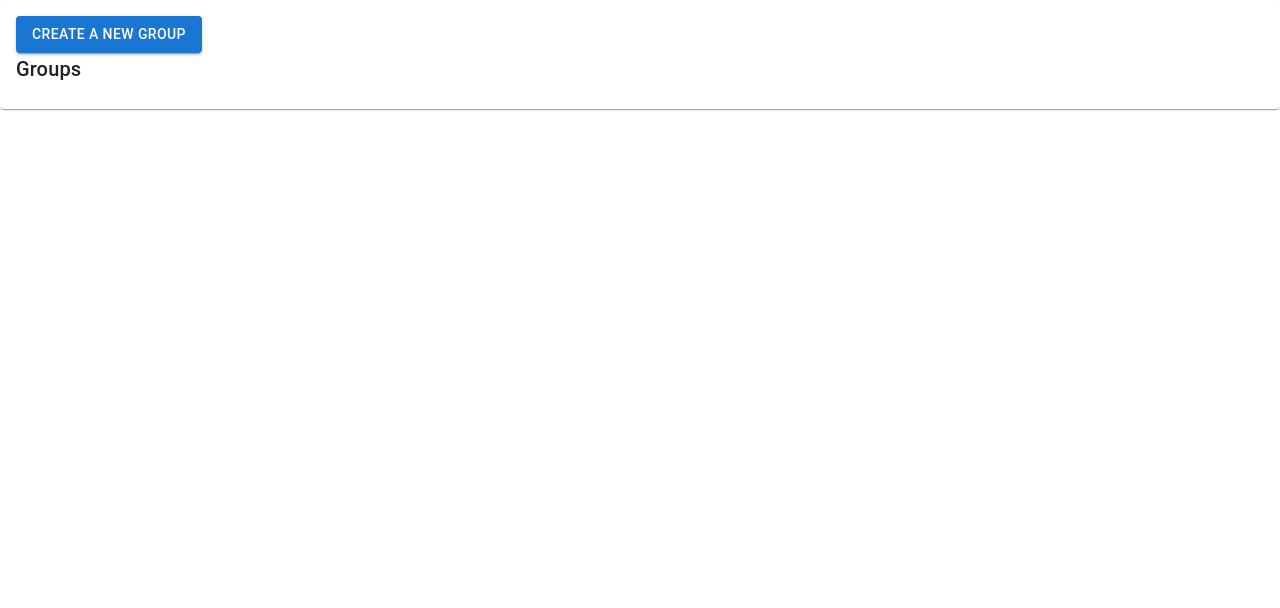
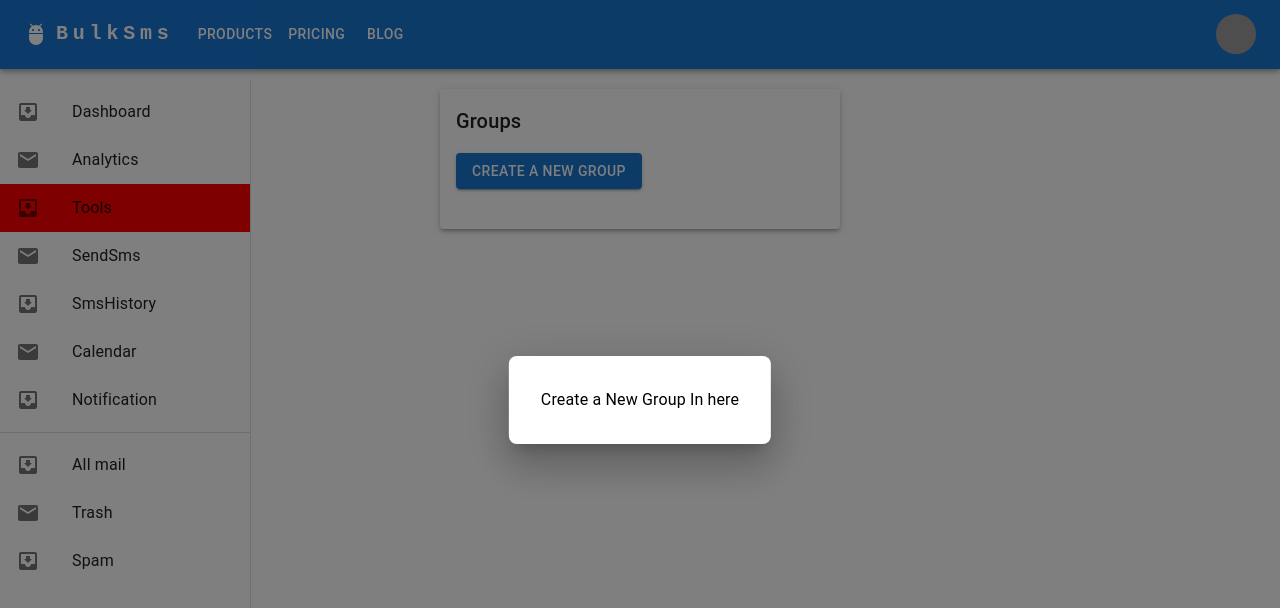
Before and after one commit to kishorpau/Project-Main, a React (Vite) app: page /Tools in a window 1280 px wide. Both pictures are taken after a click on the button "CREATE A NEW GROUP". Shown: the top 608 px of the page. Built offline with nearby package versions, Linux system fonts and the light colour scheme; grey boxes are pictures that could not be loaded.

Commit message:
added some css changes

```diff
--- a/src/pages/Tools.jsx
+++ b/src/pages/Tools.jsx
@@ -1,29 +1,58 @@
-import AnchorTemporaryDrawer from "../components/AnchorTemporaryDrawer"
-import NavBar from "../components/NavBar"
-import ToolsComponent from "../components/Grid"
-import { Button, Card, CardContent,Typography } from "@mui/material"
+import AnchorTemporaryDrawer from "../components/AnchorTemporaryDrawer";
+import NavBar from "../components/NavBar";
+
+import { Button, Card, CardContent, Typography, Modal, Box } from "@mui/material";
+import { useState } from "react";
 
 const Tools = () => {
-  return (
-    <>
-    {/* <NavBar/>
-    <AnchorTemporaryDrawer/> */}
-    <Card>
-        <CardContent>
-            <Button variant="contained">
-                    Create a new Group
-            </Button>
-            <Typography variant="h6" >
-                Groups
-            </Typography>
+    const [open, setOpen] = useState(false);
 
-        </CardContent>
-    </Card>
+    const handleOpen = () => setOpen(true);
+    const handleClose = () => setOpen(false);
 
+    return (
+        <>
 
+            <NavBar />
+            <AnchorTemporaryDrawer />
 
-    </>
-  )
+            <Card sx={{ maxWidth: 400, margin: '20px auto', boxShadow: 3 }}>
+                <CardContent>
+                    <Typography variant="h6" sx={{ mb: 2 }}>
+                        Groups
+                    </Typography>
+                    <Button
+                        variant="contained"
+                        onClick={handleOpen}
+                        sx={{ mb: 2, backgroundColor: 'primary.main', color: 'white' }}
+                    >
+                        Create a new Group
+                    </Button>
+
+                    <Modal
+                        open={open}
+                        onClose={handleClose}
+
+                    >
+                        <Box
+                            sx={{
+                                position: 'absolute',
+                                top: '50%',
+                                left: '50%',
+                                transform: 'translate(-50%, -50%)',
+                                bgcolor: 'background.paper',
+                                boxShadow: 24,
+                                p: 4,
+                                borderRadius: 2,
+                            }}
+                        >
+                            <Typography>Create a New Group In here</Typography>
+                        </Box>
+                    </Modal>
+                </CardContent>
+            </Card>
+        </>
+    );
 }
 
 export default Tools;
```
